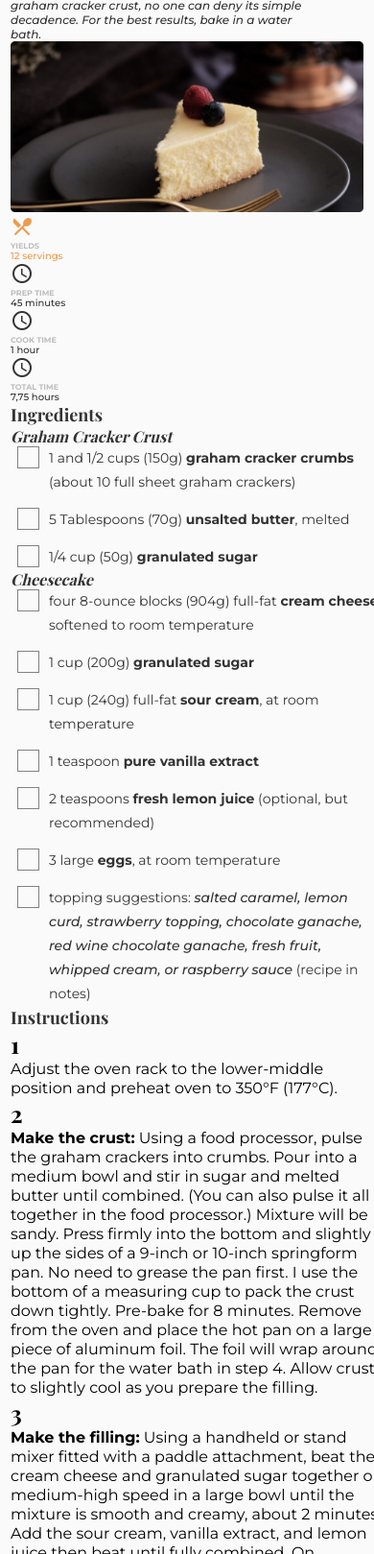
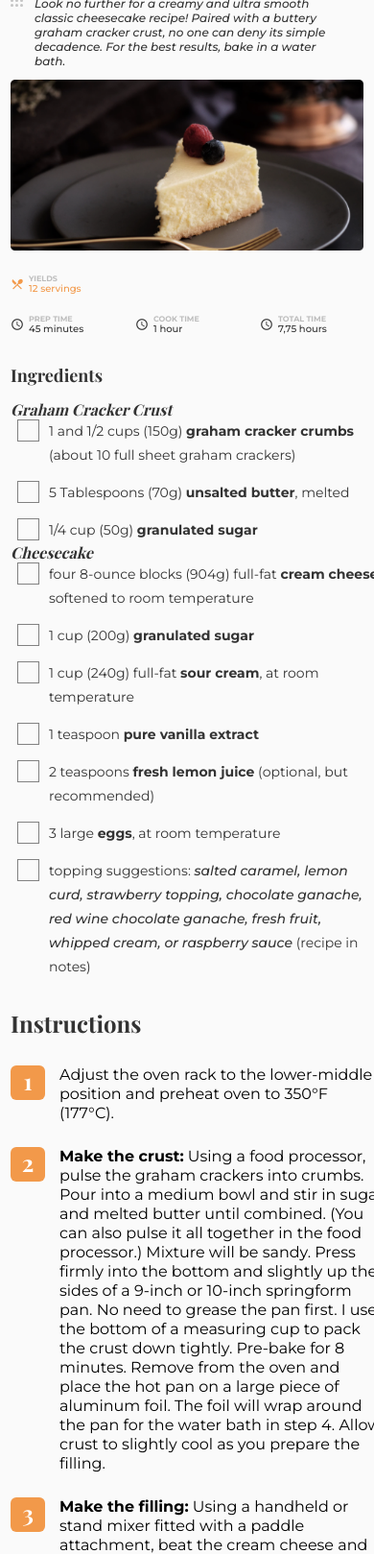
Before and after one commit to Karobwe/devchallenge-recipe-page, a website: page public/index.html in a window 390 px wide. Shown: the part 80-1699 px from the top of the page at 96% size. Drawn offline with nearby package versions, Linux system fonts and the light colour scheme; a web font is replaced by a local one.

Commit message:
feat: mobile design

```diff
--- a/assets/styles/_layout.scss
+++ b/assets/styles/_layout.scss
@@ -1,5 +1,10 @@
 .container {
+  display: flex;
+  flex-direction: column;
+  row-gap: 24px;
+
   width: 100%;
   min-height: 100vh;
-  margin: auto 11px;
+  margin: 0 11px;
+  overflow: hidden;
 }
--- a/assets/styles/components/_footer.scss
+++ b/assets/styles/components/_footer.scss
@@ -1,4 +1,8 @@
 footer {
+  // 6px for margin-top because 24px (from flex-gap) + 6px = 30px
+  // 30px is an arbitrary value taken from the design (gutter before "Instructions" title)
+  margin: 6px 0 24px;
+
   font-style: normal;
   font-weight: 500;
   font-size: 14px;
--- a/assets/styles/components/_header.scss
+++ b/assets/styles/components/_header.scss
@@ -1,4 +1,12 @@
 @import "../utils";
+
+header {
+  display: flex;
+  flex-direction: column;
+  row-gap: 12px;
+
+  margin-top: 32px;
+}
 
 .header__title {
   font-family: $font-main;
@@ -7,11 +15,22 @@
   line-height: 32px;
 }
 
-.header__hook p {
-  font-style: italic;
-  font-weight: 500;
-  font-size: 12px;
-  line-height: 15px;
+.header__hook {
+  display: flex;
+  column-gap: 12px;
+  align-items: flex-start;
+
+  img {
+    position: relative;
+    top: .2em;
+  }
+
+  p {
+    font-style: italic;
+    font-weight: 500;
+    font-size: 12px;
+    line-height: 15px;
+  }
 }
 
 .header__picture {
--- a/assets/styles/components/_recipe-overview.scss
+++ b/assets/styles/components/_recipe-overview.scss
@@ -1,7 +1,22 @@
 @import "../utils";
 
 .recipe__overview {
-  .overview__item:first-of-type {
+  display: flex;
+  flex-wrap: wrap;
+  row-gap: 20px;
+
+  .overview__item {
+    display: flex;
+    column-gap: 5px;
+  }
+
+  .overview__item:not(:first-child) {
+    flex: 1;
+  }
+
+  .overview__item:nth-child(1) {
+    width: 100%;
+
     .overview__description,
     .overview__icon {
       color: $orange;
@@ -23,4 +38,9 @@
     font-size: 10px;
     line-height: 12px;
   }
+
+  .overview__icon {
+    font-size: 14px;
+    align-self: center;
+  }
 }
--- a/assets/styles/components/_recipe.scss
+++ b/assets/styles/components/_recipe.scss
@@ -3,19 +3,23 @@
 @import "recipe_instructions";
 
 section[class^="recipe__"] .section__title {
+  margin-top: 30px;
+
   font-family: $font-main;
   font-weight: bold;
-  font-size: 18px;
-  line-height: 24px;
 }
 
-.recipe__source,
-.recipe__source a {
+.recipe__source {
+  margin-top: 26px;
+
   font-style: italic;
   font-size: 12px;
   line-height: 150%;
 
-  text-decoration: none;
+  color: $grey4;
 
-  color: $grey4;
+  a {
+    text-decoration: none;
+    color: $grey4;
+  }
 }
--- a/assets/styles/components/_recipe_ingredients.scss
+++ b/assets/styles/components/_recipe_ingredients.scss
@@ -1,6 +1,13 @@
 @import "../utils";
 
-section {
+.recipe__ingredients {
+  font-size: 18px;
+  line-height: 24px;
+
+  .section__title {
+    margin-bottom: 13px;
+  }
+
   .variant__title {
     font-family: $font-main;
     font-style: italic;
--- a/assets/styles/components/_recipe_instructions.scss
+++ b/assets/styles/components/_recipe_instructions.scss
@@ -1,17 +1,48 @@
 @import "../utils";
 
 .recipe__instructions {
+  font-size: 24px;
+  line-height: 32px;
+
+  .section__title {
+    margin-bottom: 28px;
+  }
+
   .instructions_list {
+    display: flex;
+    flex-direction: column;
+    row-gap: 25px;
+
     font-size: 16px;
     line-height: 20px;
 
     color: $black;
   }
 
+  .instruction__item {
+    display: flex;
+    column-gap: 15px;
+  }
+
   .instruction__step {
+    flex-grow: 0;
+    flex-shrink: 0;
+
+    // TODO: find another way to center vertically because some number are not well aligned
+    display: flex;
+    justify-content: center;
+    align-items: flex-start;
+
+    width: 36px;
+    height: 36px;
+    border-radius: $radius;
+
     font-family: $font-main;
     font-weight: bold;
     font-size: 24px;
     line-height: 32px;
+
+    color: $white;
+    background-color: $orange;
   }
 }
--- a/assets/styles/utils/_variables.scss
+++ b/assets/styles/utils/_variables.scss
@@ -29,3 +29,8 @@ $box-shadow: 0px 0px 20px rgba(0, 0, 0, 0.1);
 // border
 // * * * *
 $border: 1px solid $grey3;
+
+// * * * * * * * *
+// border-radius
+// * * * * * * * *
+$radius: 6px;
--- a/public/index.html
+++ b/public/index.html
@@ -148,27 +148,34 @@
           <h2 class="section__title">Instructions</h2>
 
           <article class="instructions_list">
-            <div class="instruction__item"><span class="instruction__step">1</span>
+            <div class="instruction__item">
+              <span class="instruction__step">1</span>
               <p>Adjust the oven rack to the lower-middle position and preheat oven to 350°F (177°C).</p>
             </div>
 
-            <div class="instruction__item"><span class="instruction__step">2</span>
+            <div class="instruction__item">
+              <span class="instruction__step">2</span>
               <p><span class="text--bold">Make the crust:</span> Using a food processor, pulse the graham crackers into crumbs. Pour into a medium bowl and stir in sugar and melted butter until combined. (You can also pulse it all together in the food processor.) Mixture will be sandy. Press firmly into the bottom and slightly up the sides of a 9-inch or 10-inch springform pan. No need to grease the pan first. I use the bottom of a measuring cup to pack the crust down tightly. Pre-bake for 8 minutes. Remove from the oven and place the hot pan on a large piece of aluminum foil. The foil will wrap around the pan for the water bath in step 4. Allow crust to slightly cool as you prepare the filling.</p>
             </div>
 
-            <div class="instruction__item"><span class="instruction__step">3</span>
+            <div class="instruction__item">
+              <span class="instruction__step">3</span>
               <p><span class="text--bold">Make the filling:</span> Using a handheld or stand mixer fitted with a paddle attachment, beat the cream cheese and granulated sugar together on medium-high speed in a large bowl until the mixture is smooth and creamy, about 2 minutes. Add the sour cream, vanilla extract, and lemon juice then beat until fully combined. On medium speed, add the eggs one at a time, beating after each addition until just blended. After the final egg is incorporated into the batter, stop mixing. To help prevent the cheesecake from deflating and cracking as it cools, avoid over-mixing the batter as best you can.</p>
             </div>
 
-            <div class="instruction__item"><span class="instruction__step">4</span>
+            <div class="instruction__item">
+              <span class="instruction__step">4</span>
               <p><span class="text--bold">Prepare the simple water bath (see note)</span> Boil a pot of water. You need 1 inch of water in your roasting pan for the water bath, so make sure you boil enough. I use an entire kettle of hot water. As the water is heating up, wrap the aluminum foil around the springform pan. Pour the cheesecake batter on top of the crust. Use a rubber spatula or spoon to smooth it into an even layer. Place the pan inside of a large roasting pan. Carefully pour the hot water inside of the pan and place in the oven. (Or you can place the roasting pan in the oven first, then pour the hot water in. Whichever is easier for you.)</p>
             </div>
 
-            <div class="instruction__item"><span class="instruction__step">5</span>
+            <div class="instruction__item">
+              <span class="instruction__step">5</span>
               <p>Bake cheesecake for 55-70 minutes or until the center is almost set. When it’s done, the center of the cheesecake will slightly wobble if you gently shake the pan. Turn the oven off and open the oven door slightly. Let the cheesecake sit in the oven in the water bath as it cools down for 1 hour. Remove from the oven and water bath, then cool cheesecake completely at room temperature. Then refrigerate the cheesecake for at least 4 hours or overnight.</p>
             </div>
 
-            <div class="instruction__item"><span class="instruction__step">6</span>
+            <div class="instruction__item">
+
+              <span class="instruction__step">6</span>
               <p>Use a knife to loosen the chilled cheesecake from the rim of the springform pan, then remove the rim. Using a clean sharp knife, cut into slices for serving. For neat slices, wipe the knife clean and dip into warm water between each slice.</p>
             </div>
 
@@ -178,7 +185,10 @@
           </article>
         </section>
 
-        <p class="recipe__source">Source: <a href="https://sallysbakingaddiction.com/classic-cheesecake/">https://sallysbakingaddiction.com/classic-cheesecake/</a></p>
+        <p class="recipe__source">
+          Source: <br>
+          <a href="https://sallysbakingaddiction.com/classic-cheesecake/">https://sallysbakingaddiction.com/classic-cheesecake/</a>
+        </p>
       </main>
 
       <footer>
```
Also changed, not shown: public/build/app.css.
